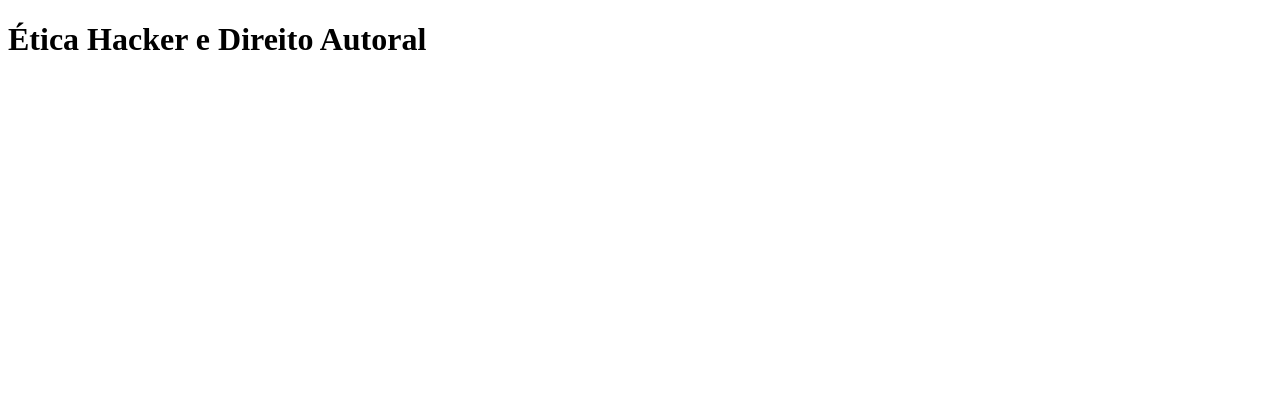
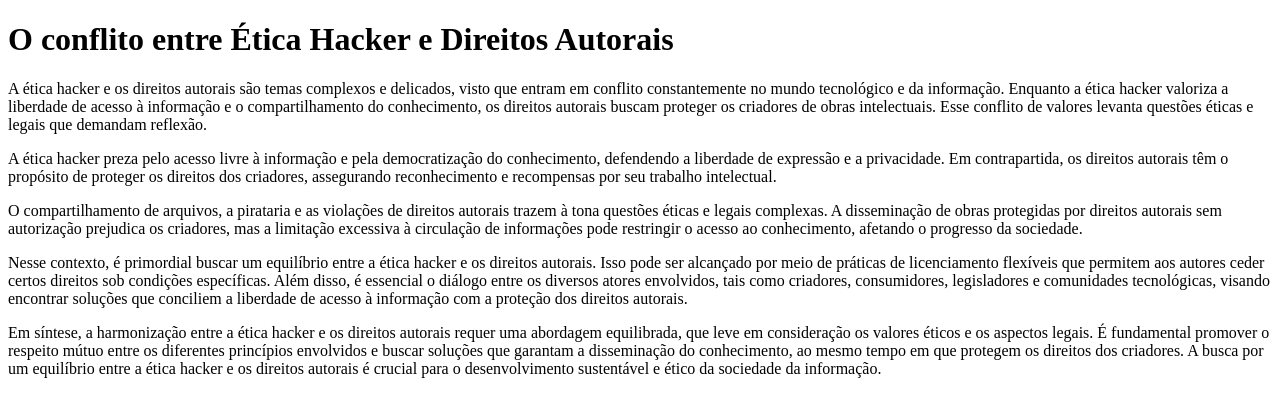
Before and after one commit to Tatianemun/atv5, a plain HTML site: page index.html in a window 1280 px wide. Drawn offline with Linux system fonts and the light colour scheme.

Commit message:
redação

```diff
--- a/index.html
+++ b/index.html
@@ -3,13 +3,30 @@
 <head>
     <meta charset="UTF-8">
     <meta name="viewport" content="width=device-width, initial-scale=1.0">
-    <title>Ética Hacker e Direito Autoral </title>
+    <title>O conflito entre Ética Hacker e Direitos Autorais</title>
 </head>
 <body>
-    <h1>Ética Hacker e Direito Autoral</h1>
-    <p></p>
-    <p></p>
-    <P></P>
-    <P></P>
+    <h1>O conflito entre Ética Hacker e Direitos Autorais</h1>
+    <p>A ética hacker e os direitos autorais são temas complexos e delicados, visto que entram em conflito
+        constantemente no mundo tecnológico e da informação. Enquanto a ética hacker valoriza a liberdade de acesso
+        à informação e o compartilhamento do conhecimento, os direitos autorais buscam proteger os criadores de
+        obras intelectuais. Esse conflito de valores levanta questões éticas e legais que demandam reflexão.</p>
+    <p>A ética hacker preza pelo acesso livre à informação e pela democratização do conhecimento, defendendo a
+        liberdade de expressão e a privacidade. Em contrapartida, os direitos autorais têm o propósito de proteger
+        os direitos dos criadores, assegurando reconhecimento e recompensas por seu trabalho intelectual.</p>
+    <P>O compartilhamento de arquivos, a pirataria e as violações de direitos autorais trazem à tona questões
+        éticas e legais complexas. A disseminação de obras protegidas por direitos autorais sem autorização prejudica
+         os criadores, mas a limitação excessiva à circulação de informações pode restringir o acesso ao conhecimento,
+        afetando o progresso da sociedade.</P>
+    <P>Nesse contexto, é primordial buscar um equilíbrio entre a ética hacker e os direitos autorais. Isso pode ser
+        alcançado por meio de práticas de licenciamento flexíveis que permitem aos autores ceder certos direitos sob
+       condições específicas. Além disso, é essencial o diálogo entre os diversos atores envolvidos, tais como criadores,
+       consumidores, legisladores e comunidades tecnológicas, visando encontrar soluções que conciliem a liberdade de acesso
+       à informação com a proteção dos direitos autorais.</P>
+    <p>Em síntese, a harmonização entre a ética hacker e os direitos autorais requer uma abordagem equilibrada, que leve
+        em consideração os valores éticos e os aspectos legais. É fundamental promover o respeito mútuo entre os diferentes
+        princípios envolvidos e buscar soluções que garantam a disseminação do conhecimento, ao mesmo tempo em que protegem
+        os direitos dos criadores. A busca por um equilíbrio entre a ética hacker e os direitos autorais é crucial para o
+        desenvolvimento sustentável e ético da sociedade da informação.</p>
 </body>
 </html>
```
